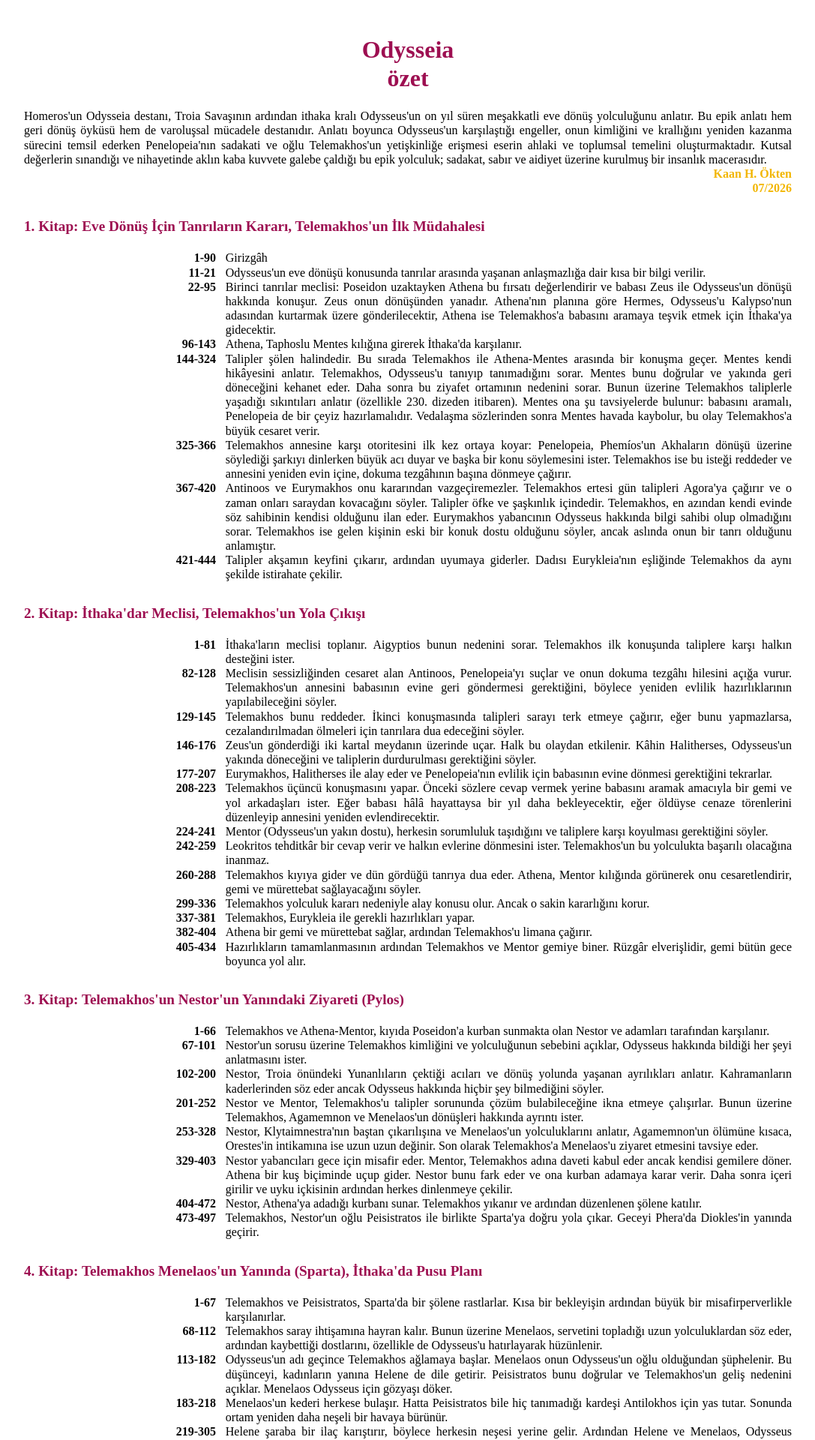
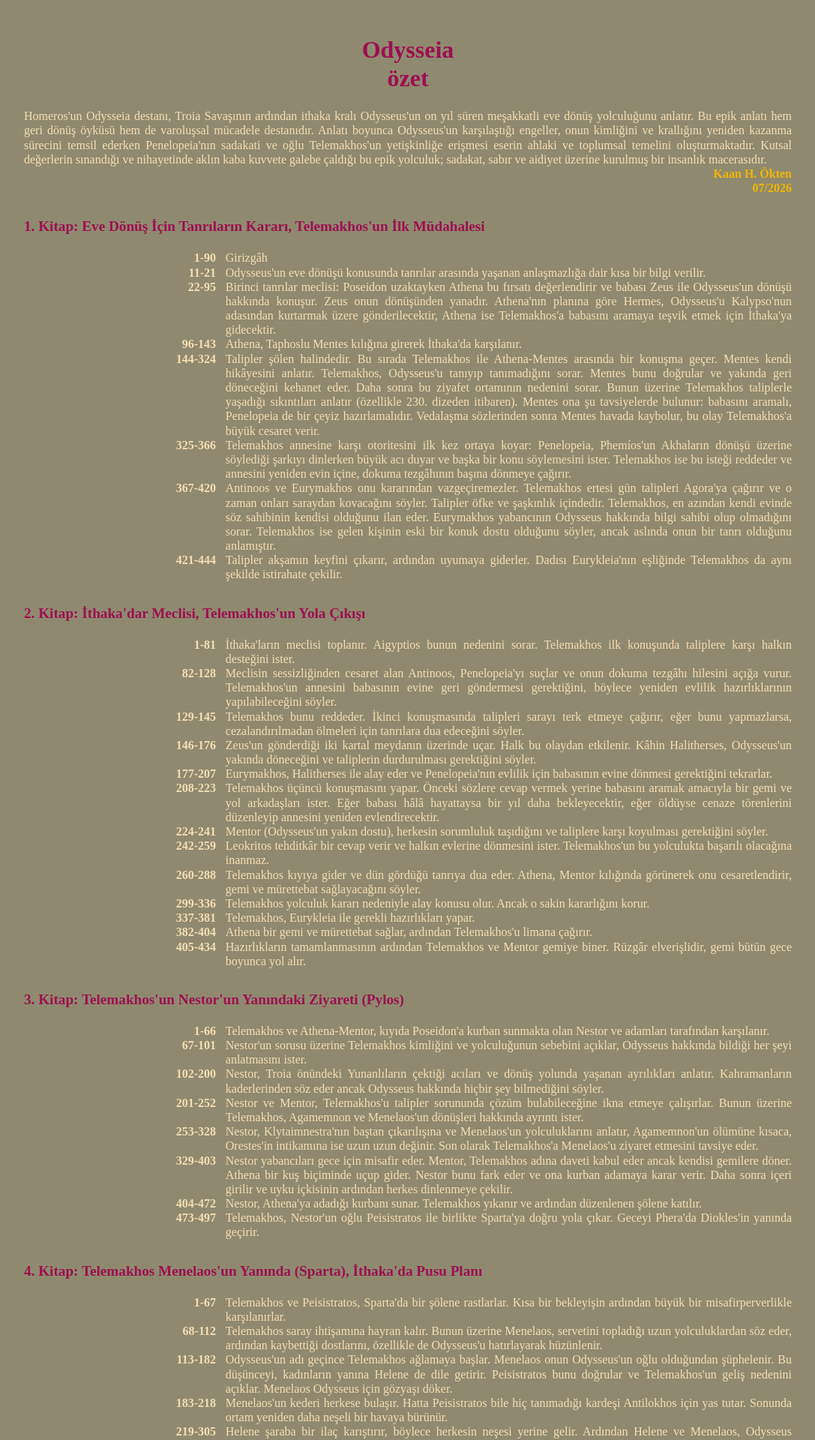
Before and after one commit to x361x3ch/Anasayfa, a Jekyll site: the page 1.html, which Jekyll copies as it is, in a window 1280 px wide. Shown: the top 1920 px of the page at 75% size, without its empty margins (96-1183 px from the left). Built offline with Jekyll 4.4.1, drawn with Linux system fonts in a browser that asks for light colours; a style sheet for code colours, icons or effects is not loaded.

Commit message:
update 1.html

```diff
--- a/1.html
+++ b/1.html
@@ -7,7 +7,7 @@
     <title>Odysseia Özeti</title>
     <link href="https://cdn.jsdelivr.net/npm/@fontsource-variable/quicksand@5.2.10/index.min.css" rel="stylesheet">
     <style>
-        body { font-family: 'Quicksand Variable', serif; line-height: 1.2; color: #000; max-width: 80vw; margin: 1vw auto; padding: 1vw 0; }
+        body { background-color:#8f8a6f;font-family: 'Quicksand Variable', serif; line-height: 1.2; color: Wheat; max-width: 80vw; margin: 1vw auto; padding: 1vw 0; }
         h1, h2, h3, h4 {color:#9d0f51;}
         h1 {text-align:center;}
         h2 { padding-bottom: 5px; margin-top: 30px; font-size: 1.2em; }
```
